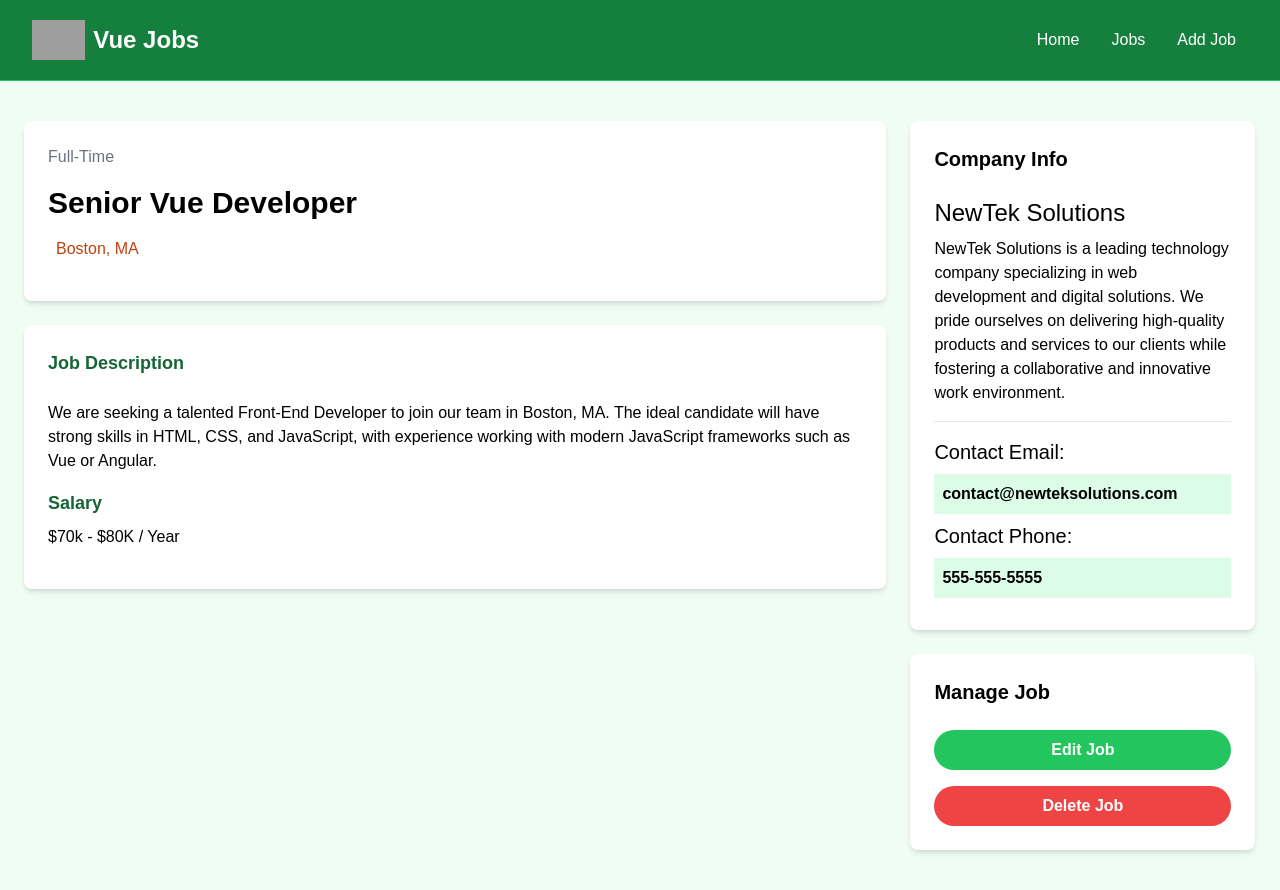
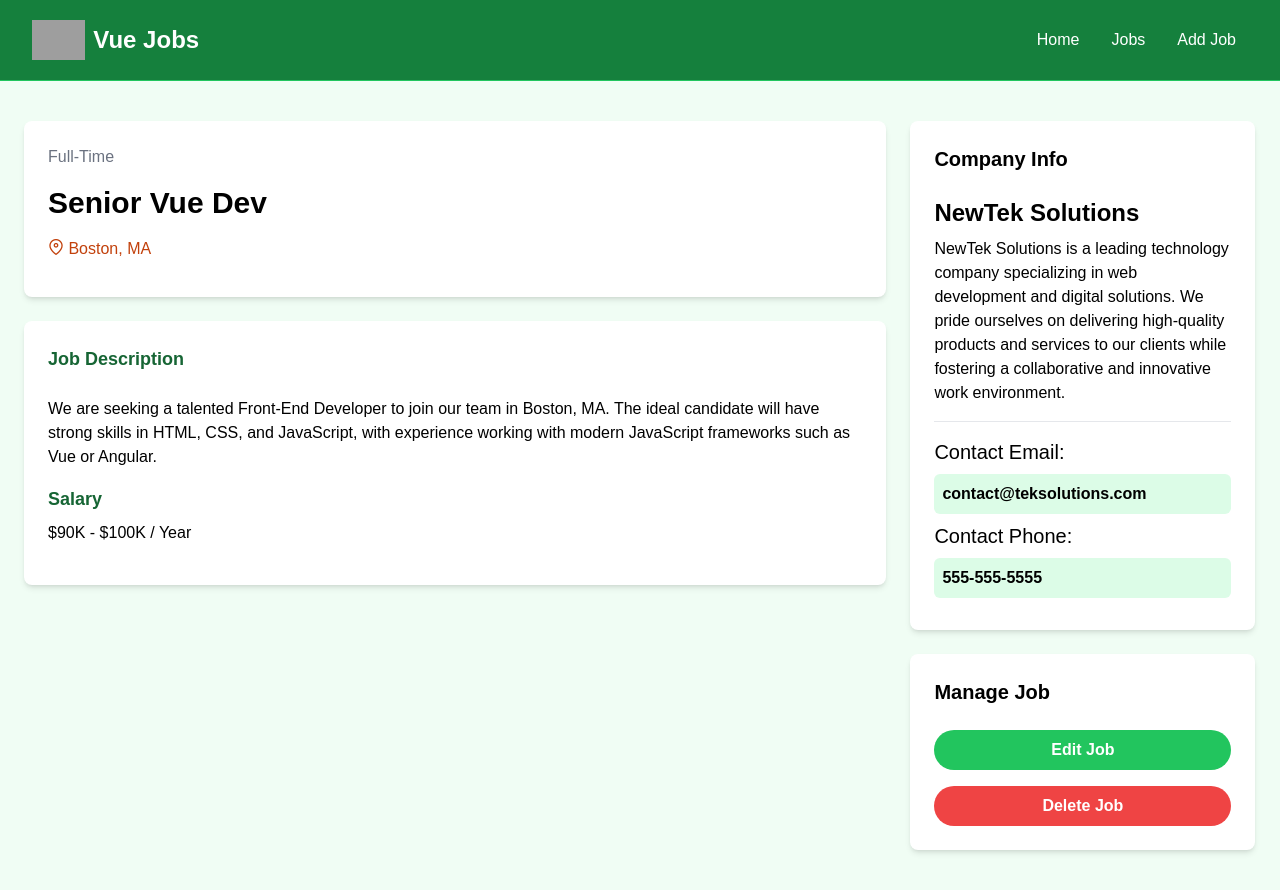
Before and after one commit to Its-Nyein/Vue-Job, a Vue app: page /jobs/1 in a window 1280 px wide. Built offline with nearby package versions, Linux system fonts and the light colour scheme; data requests are answered from the project's data file; grey boxes are pictures that could not be loaded.

Commit message:
read more view for specific job

```diff
--- a/src/views/JobView.vue
+++ b/src/views/JobView.vue
@@ -1,23 +1,50 @@
-<script setup></script>
+<script setup>
+  import axios from 'axios';
+  import PulseLoader from 'vue-spinner/src/PulseLoader.vue';
+  import { useRoute, RouterLink } from 'vue-router';
+import { onMounted, reactive } from 'vue';
+
+  const route = useRoute();
+  const jobId = route.params.id;
+
+  const state = reactive({
+    job: {},
+    isLoading: true
+  })
+
+  onMounted(async () => {
+  try {
+    const res = await axios.get(`http://localhost:8000/jobs/${jobId}`);
+    state.job = res.data;
+
+    setTimeout(() => {
+      state.isLoading = false
+    }, 2000)
+  } catch (error) {
+    console.error("Error on fetch job", error.message);
+    state.isLoading = false
+  }
+})
+</script>
 
 <template>
-    <section class="bg-green-50">
+  <div v-if="state.isLoading" class="text-center mt-20">
+      <PulseLoader />
+  </div>
+
+  <section v-else class="bg-green-50">
       <div class="container m-auto py-10 px-6">
         <div class="grid grid-cols-1 md:grid-cols-70/30 w-full gap-6">
           <main>
             <div
               class="bg-white p-6 rounded-lg shadow-md text-center md:text-left"
             >
-              <div class="text-gray-500 mb-4">Full-Time</div>
-              <h1 class="text-3xl font-bold mb-4">Senior Vue Developer</h1>
-              <div
-                class="text-gray-500 mb-4 flex align-middle justify-center md:justify-start"
-              >
-                <i
-                  class="fa-solid fa-location-dot text-lg text-orange-700 mr-2"
-                ></i>
-                <p class="text-orange-700">Boston, MA</p>
-              </div>
+              <div class="text-gray-500 mb-4">{{ state.job.type }}</div>
+              <h1 class="text-3xl font-bold mb-4">{{ state.job.title }}</h1>
+              <div class="text-orange-700 mb-3">
+                  <i class="pi pi-map-marker text-orange-700"></i>
+                  {{ state.job.location }}
+                </div>
             </div>
 
             <div class="bg-white p-6 rounded-lg shadow-md mt-6">
@@ -25,16 +52,10 @@
                 Job Description
               </h3>
 
-              <p class="mb-4">
-                We are seeking a talented Front-End Developer to join our team
-                in Boston, MA. The ideal candidate will have strong skills in
-                HTML, CSS, and JavaScript, with experience working with modern
-                JavaScript frameworks such as Vue or Angular.
-              </p>
+              <p class="mb-4">{{ state.job.description }}</p>
 
               <h3 class="text-green-800 text-lg font-bold mb-2">Salary</h3>
-
-              <p class="mb-4">$70k - $80K / Year</p>
+              <p class="mb-4">{{ state.job.salary }} / Year</p>
             </div>
           </main>
 
@@ -44,35 +65,28 @@
             <div class="bg-white p-6 rounded-lg shadow-md">
               <h3 class="text-xl font-bold mb-6">Company Info</h3>
 
-              <h2 class="text-2xl">NewTek Solutions</h2>
+              <h2 class="text-2xl font-bold">{{ state.job.company.name }}</h2>
 
-              <p class="my-2">
-                NewTek Solutions is a leading technology company specializing in
-                web development and digital solutions. We pride ourselves on
-                delivering high-quality products and services to our clients
-                while fostering a collaborative and innovative work environment.
-              </p>
+              <p class="my-2">{{ state.job.company.description }}</p>
 
               <hr class="my-4" />
 
               <h3 class="text-xl">Contact Email:</h3>
 
-              <p class="my-2 bg-green-100 p-2 font-bold">
-                contact@newteksolutions.com
-              </p>
+              <p class="my-2 bg-green-100 p-2 font-bold rounded-md">{{ state.job.company.contactEmail }}</p>
 
               <h3 class="text-xl">Contact Phone:</h3>
 
-              <p class="my-2 bg-green-100 p-2 font-bold">555-555-5555</p>
+              <p class="my-2 bg-green-100 p-2 font-bold rounded-md">{{ state.job.company.contactPhone }}</p>
             </div>
 
             <!-- Manage -->
             <div class="bg-white p-6 rounded-lg shadow-md mt-6">
               <h3 class="text-xl font-bold mb-6">Manage Job</h3>
-              <a
-                href="add-job.html"
+              <RouterLink
+                :to="`/jobs/edit/${state.job.id}`"
                 class="bg-green-500 hover:bg-green-600 text-white text-center font-bold py-2 px-4 rounded-full w-full focus:outline-none focus:shadow-outline mt-4 block"
-                >Edit Job</a
+                >Edit Job</RouterLink
               >
               <button
                 class="bg-red-500 hover:bg-red-600 text-white font-bold py-2 px-4 rounded-full w-full focus:outline-none focus:shadow-outline mt-4 block"
```
